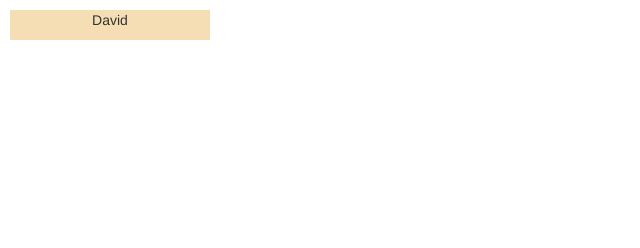
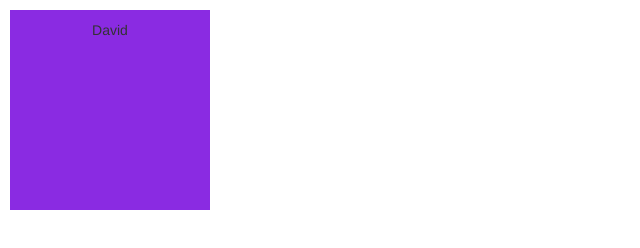
Before and after one commit to captainsalt/Flash-Cards, a plain HTML site: page index.html in a window 1280 px wide. Shown: the whole page, without its empty margins (0-640 px from the left). Drawn offline with nearby package versions, Linux system fonts and the light colour scheme.

Commit message:
added a base card class

```diff
--- a/assets/css/style.css
+++ b/assets/css/style.css
@@ -5,8 +5,14 @@
     margin: 10px;
 }
 
-.basic-card {
+.card {
     width: 200px;
+    height: 200px;
     text-align: center;
     background: wheat;
 }
+
+.basic-card {
+background: blueviolet;
+padding: 10px;
+}
--- a/assets/scripts/logic.js
+++ b/assets/scripts/logic.js
@@ -13,7 +13,6 @@ $(document).ready(() => {
         if (displayFront) {
             context.html(context.data("back"));
             context.data("displayFront", false);
-
         } else if (!displayFront) {
             context.html(context.data("front"));
             context.data("displayFront", true);
@@ -28,7 +27,7 @@ function GenerateClozeCard(cloze, text) {
 function GenerateBasicCard(front, back) {
     var cardInfo = new BasicCard(front, back);
 
-    var card = $(`<div>`).addClass("basic-card");
+    var card = $(`<div>`).addClass("card basic-card");
 
     var context = $(`<p>`)
         .addClass("context")
```
